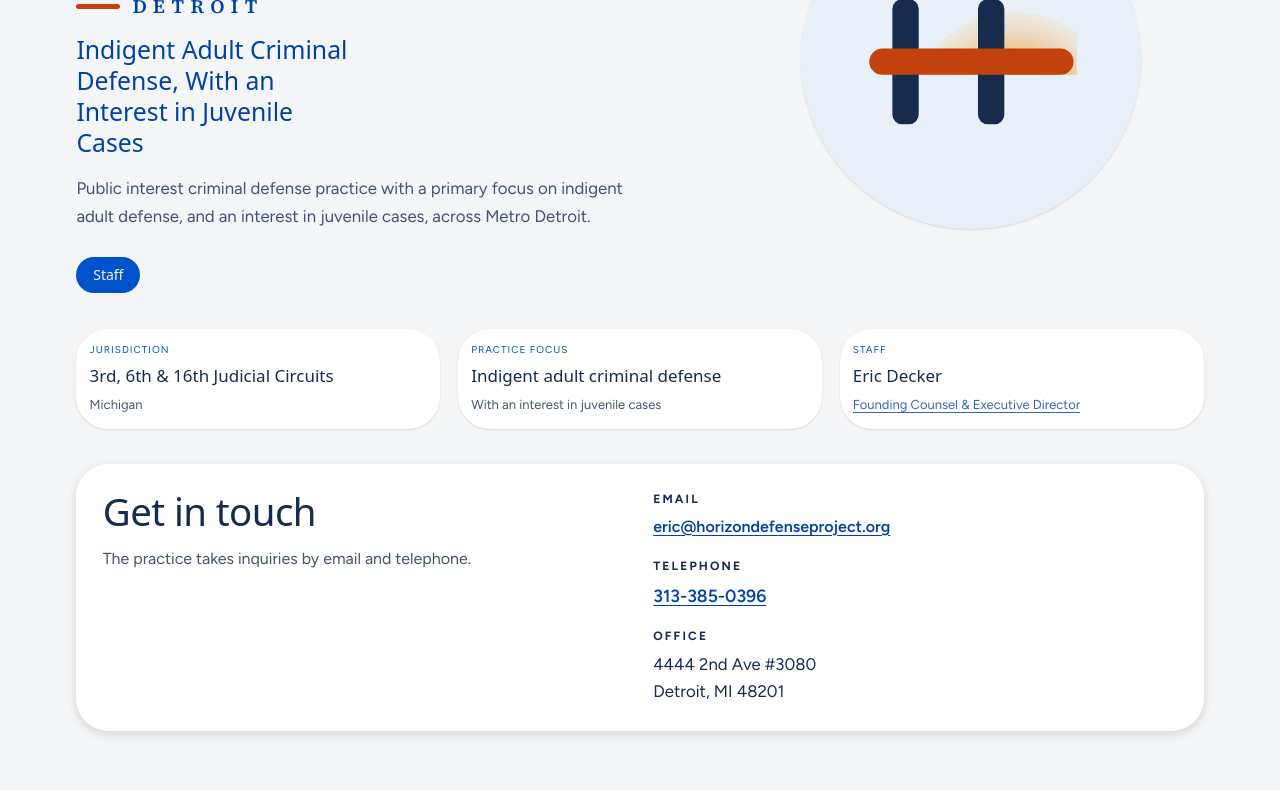
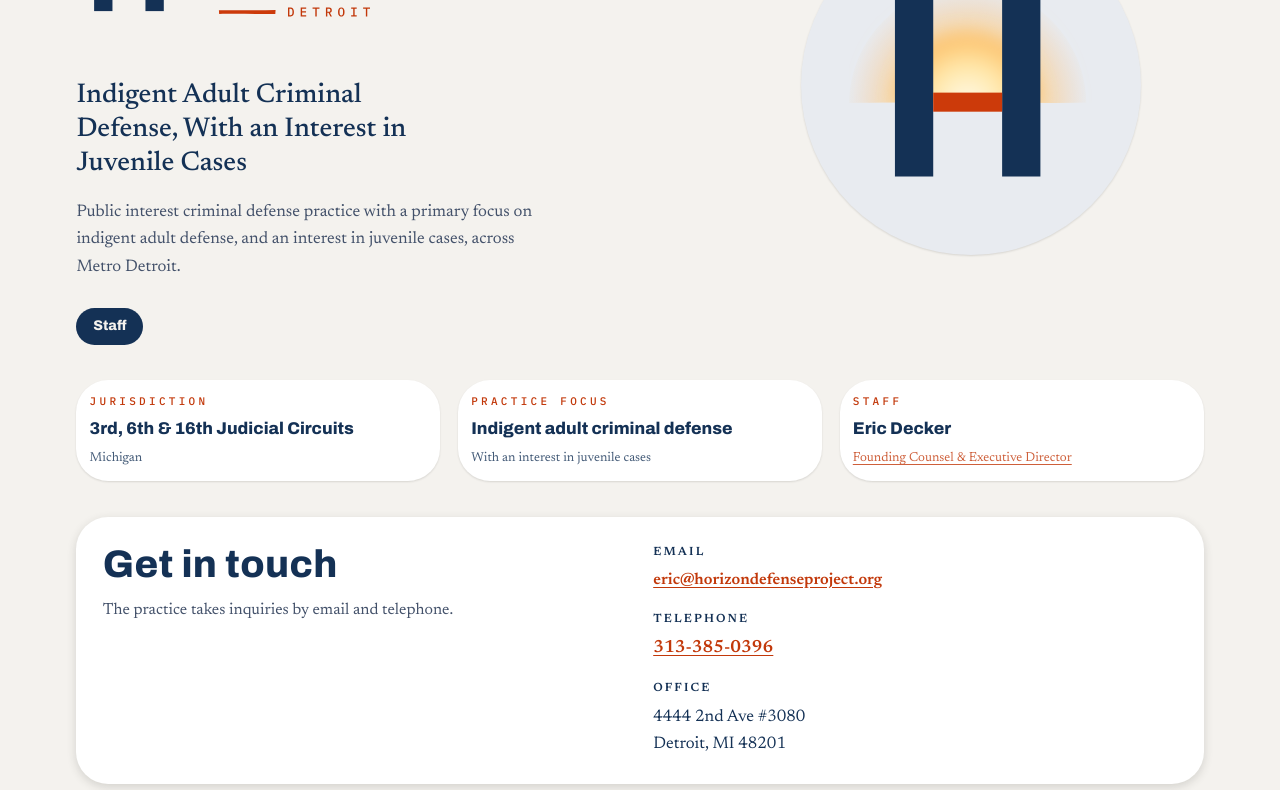
Before and after one commit to erik22233/Horizon-placeholder, a plain HTML site: page index.html in a window 1280 px wide. Shown: the part 283-1073 px from the top of the page. Drawn offline with Linux system fonts and the light colour scheme; a web font is replaced by a local one.

Commit message:
Logo refresh (package 1b+): new mark and lockup, navy/brick palette, Archivo/Newsreader/IBM Plex Mono; no wording changed (his approval 2026-11-18)

```diff
--- a/index.html
+++ b/index.html
@@ -3,8 +3,8 @@
 <head>
 <meta charset="utf-8">
 <meta name="viewport" content="width=device-width, initial-scale=1.0">
-<meta name="theme-color" content="#0052cc" media="(prefers-color-scheme: light)">
-<meta name="theme-color" content="#14171c" media="(prefers-color-scheme: dark)">
+<meta name="theme-color" content="#f4f2ee" media="(prefers-color-scheme: light)">
+<meta name="theme-color" content="#143155" media="(prefers-color-scheme: dark)">
 <title>Horizon Defense Project | Indigent Adult Criminal Defense</title>
 <meta name="description" content="Public interest criminal defense practice with a primary focus on indigent adult defense, and an interest in juvenile cases, across Metro Detroit.">
 <link rel="canonical" href="https://horizondefenseproject.com/">
@@ -27,21 +27,27 @@
 <link rel="stylesheet" href="styles.css">
 <link rel="preconnect" href="https://fonts.googleapis.com">
 <link rel="preconnect" href="https://fonts.gstatic.com" crossorigin>
-<link rel="stylesheet" href="https://fonts.googleapis.com/css2?family=Source+Serif+4:opsz,wght@8..60,400;8..60,600&display=swap">
+
 <style>
   :root {
-    --brand-ink: #172b4d; --brand-ink-700: #0d1a30; --brand-ink-100: #e9eff7;
-    --dawn-1: #c2410c; --dawn-2: #ea8c1b; --dawn-3: #f6c76a;
+    --brand-ink: #143155; --brand-ink-700: #0f2643; --brand-ink-100: #e8ebf0;
+    --link: #c2380a; --link-hover: #cc3a0a; --rule: #cc3a0a;
   }
   @media (prefers-color-scheme: dark) {
     :root {
-      --brand-ink: #e6e9ef; --brand-ink-700: #cdd9ea; --brand-ink-100: #212a38;
-      --dawn-1: #f97316; --dawn-2: #fbaa3c; --dawn-3: #ffd899;
+      --brand-ink: #ece5d8; --brand-ink-700: #f7f3ea; --brand-ink-100: #22436c;
+      --link: #ff8a2a; --link-hover: #ff9a48; --rule: #ff7a14;
     }
   }
+  /* The logo files are fixed-colour SVGs: one per ground, swapped by scheme. */
+  .on-dark { display: none !important; }
+  @media (prefers-color-scheme: dark) {
+    .on-light { display: none !important; }
+    .on-dark { display: block !important; }
+  }
   body { margin: 0; background: var(--color-bg); }
-  a { color: var(--color-accent-700); }
-  a:hover { color: var(--color-accent-600); }
+  a { color: var(--link); }
+  a:hover { color: var(--link-hover); }
   a:focus-visible { outline: 2px solid var(--color-accent); outline-offset: 2px; }
   @media (max-width: 720px) {
     .split { grid-template-columns: 1fr !important; }
@@ -62,10 +68,8 @@
 
   <nav class="nav" style="background: transparent; border: none; padding: var(--space-4) var(--space-6); display: flex; align-items: center; justify-content: space-between; gap: var(--space-4)">
     <a href="#top" style="display: flex; align-items: center; gap: 12px; text-decoration: none; color: var(--brand-ink)">
-      <svg viewBox="0 0 64 64" width="34" height="34" style="display: block; flex: none" aria-hidden="true">
-        <defs><clipPath id="hzN"><rect x="0" y="0" width="80" height="37"></rect></clipPath><radialGradient id="sunN" cx="50%" cy="50%" r="50%"><stop offset="0%" stop-color="var(--dawn-1)" stop-opacity="0.95"></stop><stop offset="52%" stop-color="var(--dawn-2)" stop-opacity="0.6"></stop><stop offset="100%" stop-color="var(--dawn-3)" stop-opacity="0.14"></stop></radialGradient></defs><circle cx="45" cy="50" r="32" fill="url(#sunN)" clip-path="url(#hzN)"></circle><rect x="8" y="14" width="8" height="38" rx="3" fill="var(--brand-ink)"></rect><rect x="34" y="14" width="8" height="38" rx="3" fill="var(--brand-ink)"></rect><rect x="1" y="29" width="62" height="8" rx="4" fill="var(--dawn-1)"></rect>
-      </svg>
-      <span style="font-family: var(--font-body); font-weight: 700; font-size: 13px; letter-spacing: 0.16em; text-transform: uppercase">Horizon Defense Project</span>
+      <img class="on-light" src="assets/mark-light.svg" width="38" height="38" alt="" style="display: block; flex: none"><img class="on-dark" src="assets/mark-dark.svg" width="38" height="38" alt="" style="flex: none">
+      <span style="font-family: var(--font-heading); font-weight: 800; font-size: 15px; letter-spacing: 0.08em; text-transform: uppercase">Horizon Defense Project</span>
     </a>
     <div style="display: flex; align-items: center; gap: var(--space-2)">
       <a class="btn btn-ghost" href="staff.html" style="text-decoration: none; white-space: nowrap">Staff</a>
@@ -80,20 +84,13 @@
       <div style="display: flex; flex-direction: column; gap: var(--space-4); align-items: flex-start">
         <span class="tag" style="height: auto; white-space: nowrap; padding: 5px 14px; background: var(--brand-ink-100); color: var(--brand-ink-700); border: 1px solid var(--brand-ink)">Metro Detroit</span>
 
-        <h1 style="margin: 0; display: flex; flex-direction: column; gap: 0.30em; align-items: flex-start; font-family: 'Source Serif 4', 'Bitstream Charter', Charter, Georgia, 'Times New Roman', serif; font-weight: 600; font-size: clamp(2.1rem, 5.2vw, 3.5rem); line-height: 1; letter-spacing: normal; text-transform: uppercase; color: var(--brand-ink)">
+        <h1 style="margin: 0 0 0 -6.5%; width: min(100%, 560px)">
           <span class="sr-only">Horizon Defense Project — Detroit</span>
-          <span aria-hidden="true" style="display: flex; align-items: baseline; letter-spacing: 0.14em; margin-right: -0.14em; white-space: nowrap">
-            <svg viewBox="0 13 38 39" width="0.656em" height="0.677em" style="display: block; width: 0.656em; height: 0.677em; margin-right: 0.156em; flex: none" focusable="false">
-              <defs><clipPath id="hzH"><rect x="0" y="0" width="80" height="37"></rect></clipPath><radialGradient id="sunH" cx="50%" cy="50%" r="50%"><stop offset="0%" stop-color="var(--dawn-1)" stop-opacity="0.95"></stop><stop offset="52%" stop-color="var(--dawn-2)" stop-opacity="0.6"></stop><stop offset="100%" stop-color="var(--dawn-3)" stop-opacity="0.14"></stop></radialGradient></defs><circle cx="26" cy="45" r="27" fill="url(#sunH)" clip-path="url(#hzH)"></circle><rect x="4" y="14" width="8" height="38" rx="3" fill="var(--brand-ink)"></rect><rect x="26" y="14" width="8" height="38" rx="3" fill="var(--brand-ink)"></rect><rect x="2" y="29" width="34" height="8" rx="4" fill="var(--dawn-1)"></rect>
-            </svg><span>orizon</span>
-          </span>
-          <span aria-hidden="true" style="font-size: 0.615em; letter-spacing: 0.2em; margin-right: -0.2em; white-space: nowrap">Defense Project</span>
-          <span aria-hidden="true" style="display: flex; align-items: center; font-size: 0.344em; gap: 0.667em; margin-top: 0.121em; letter-spacing: 0.34em; margin-right: -0.34em; color: var(--color-accent-700)">
-            <span style="width: 2.24em; height: 0.24em; border-radius: 999px; background: var(--dawn-1); flex: none"></span>Detroit
-          </span>
+          <img class="on-light" src="assets/wordmark-horizontal-light.svg" width="620" height="210" alt="" style="display: block; width: 100%; height: auto">
+          <img class="on-dark" src="assets/wordmark-horizontal-dark.svg" width="620" height="210" alt="" style="width: 100%; height: auto">
         </h1>
 
-        <p style="margin: 0; font-family: var(--font-heading); font-size: clamp(1.15rem, 2.2vw, 1.55rem); line-height: 1.25; color: var(--color-accent-700); max-width: 20ch">Indigent Adult Criminal Defense, With an Interest in Juvenile Cases</p>
+        <p style="margin: 0; font-family: var(--font-body); font-weight: 500; font-size: clamp(1.25rem, 2.4vw, 1.7rem); line-height: 1.25; color: var(--color-accent-700); max-width: 24ch">Indigent Adult Criminal Defense, With an Interest in Juvenile Cases</p>
 
         <p style="margin: 0; font-size: 1.05rem; line-height: 1.65; color: var(--color-neutral-700); max-width: 54ch; text-wrap: pretty">Public interest criminal defense practice with a primary focus on indigent adult defense, and an interest in juvenile cases, across Metro Detroit.</p>
 
@@ -104,9 +101,7 @@
 
       <div aria-hidden="true" style="display: grid; place-items: center; padding: var(--space-6)">
         <div style="width: 100%; max-width: 340px; aspect-ratio: 1; border-radius: 999px; background: var(--brand-ink-100); display: grid; place-items: center; box-shadow: var(--shadow-sm)">
-          <svg viewBox="0 0 64 64" width="62%" height="62%" style="display: block">
-            <defs><clipPath id="hzB"><rect x="0" y="0" width="80" height="37"></rect></clipPath><radialGradient id="sunB" cx="50%" cy="50%" r="50%"><stop offset="0%" stop-color="var(--dawn-1)" stop-opacity="0.95"></stop><stop offset="52%" stop-color="var(--dawn-2)" stop-opacity="0.6"></stop><stop offset="100%" stop-color="var(--dawn-3)" stop-opacity="0.14"></stop></radialGradient></defs><circle cx="45" cy="50" r="32" fill="url(#sunB)" clip-path="url(#hzB)"></circle><rect x="8" y="14" width="8" height="38" rx="3" fill="var(--brand-ink)"></rect><rect x="34" y="14" width="8" height="38" rx="3" fill="var(--brand-ink)"></rect><rect x="1" y="29" width="62" height="8" rx="4" fill="var(--dawn-1)"></rect>
-          </svg>
+          <img class="on-light" src="assets/mark-light.svg" width="64" height="64" alt="" style="display: block; width: 72%; height: auto"><img class="on-dark" src="assets/mark-dark.svg" width="64" height="64" alt="" style="width: 72%; height: auto">
         </div>
       </div>
     </section>
--- a/styles.css
+++ b/styles.css
@@ -1,49 +1,51 @@
 /* Organic — design-system tokens and component classes. This file is the source of truth for the system's look; retune it here and see readme.md. */
-@import url('https://fonts.googleapis.com/css2?family=Caprasimo:wght@400&family=Figtree:wght@400;600;700&display=swap');
+@import url('https://fonts.googleapis.com/css2?family=Archivo:wght@600;800&family=Newsreader:opsz,wght@6..72,400;6..72,500;6..72,600&family=IBM+Plex+Mono:wght@500&display=swap');
 
 :root {
-  --color-bg: #f4f5f7;
+  /* Logo package 1b+ (2026-11-18): navy H #143155, brick crossbar #cc3a0a,
+     DETROIT #c2380a, warm paper #f4f2ee. Accent = navy (buttons, focus);
+     accent-2 = brick (links, rules, the crossbar). */
+  --color-bg: #f4f2ee;
   --color-surface: #ffffff;
-  --color-text: #172b4d;
-  --color-accent: #0052cc;
-  --color-accent-2: #ea8c1b;
-  --color-divider: #dfe1e6;
+  --color-text: #143155;
+  --color-accent: #143155;
+  --color-accent-2: #cc3a0a;
+  --color-divider: #e2ddd3;
 
-  /* Tonal ramps — generated in OKLCH on one shared lightness scale, so the
-     same step of any role matches the others in visual value. */
-  --color-neutral-100: #f4f5f7;
-  --color-neutral-200: #ebecf0;
-  --color-neutral-300: #dfe1e6;
-  --color-neutral-400: #a5adba;
-  --color-neutral-500: #7a8699;
+  --color-neutral-100: #f4f2ee;
+  --color-neutral-200: #ebe7df;
+  --color-neutral-300: #e2ddd3;
+  --color-neutral-400: #a9b0bc;
+  --color-neutral-500: #7d8797;
   --color-neutral-600: #5e6c84;
-  --color-neutral-700: #42526e;
-  --color-neutral-800: #172b4d;
-  --color-neutral-900: #0d1a30;
+  --color-neutral-700: #43516a;
+  --color-neutral-800: #143155;
+  --color-neutral-900: #0b1d35;
 
-  --color-accent-100: #eff4fa;
-  --color-accent-200: #d7e3f4;
-  --color-accent-300: #a3c4f5;
-  --color-accent-400: #5297ff;
-  --color-accent-500: #0f70ff;
-  --color-accent-600: #0056d6;
-  --color-accent-700: #0042a3;
-  --color-accent-800: #002f75;
-  --color-accent-900: #001f4c;
+  --color-accent-100: #eef1f6;
+  --color-accent-200: #d6dde9;
+  --color-accent-300: #a7b5cc;
+  --color-accent-400: #5f7598;
+  --color-accent-500: #2e4b75;
+  --color-accent-600: #1d3c66;
+  --color-accent-700: #143155;
+  --color-accent-800: #0f2643;
+  --color-accent-900: #0b1d35;
 
-  --color-accent-2-100: #fdf3e2;
-  --color-accent-2-200: #fae3bd;
-  --color-accent-2-300: #f6c76a;
-  --color-accent-2-400: #f0a93a;
-  --color-accent-2-500: #ea8c1b;
-  --color-accent-2-600: #d1740f;
-  --color-accent-2-700: #c2410c;
-  --color-accent-2-800: #8f300a;
-  --color-accent-2-900: #5c1f06;
+  --color-accent-2-100: #fbede6;
+  --color-accent-2-200: #f6d3c2;
+  --color-accent-2-300: #eba788;
+  --color-accent-2-400: #de7547;
+  --color-accent-2-500: #cc3a0a;
+  --color-accent-2-600: #c2380a;
+  --color-accent-2-700: #a92f08;
+  --color-accent-2-800: #7f2306;
+  --color-accent-2-900: #521604;
 
-  --font-heading: "Caprasimo", system-ui, sans-serif;
-  --font-heading-weight: 400;
-  --font-body: "Figtree", system-ui, sans-serif;
+  --font-heading: "Archivo", system-ui, sans-serif;
+  --font-heading-weight: 800;
+  --font-body: "Newsreader", Georgia, "Times New Roman", serif;
+  --font-mono: "IBM Plex Mono", ui-monospace, monospace;
 
   --space-1: 4.4px;
   --space-2: 8.8px;
@@ -79,10 +81,10 @@ h1, h2, h3, h4 { font-family: var(--font-heading); font-weight: var(--font-headi
    ══════════════════════════════════════════════════════════════════════ */
 
 *, *::before, *::after { box-sizing: border-box; }
-body { margin: 0; font-size: 15px; line-height: 1.55; font-weight: 400; }
+body { margin: 0; font-size: 17px; line-height: 1.55; font-weight: 400; }
 h1, h2, h3, h4, h5, h6 {
   font-family: var(--font-heading); font-weight: var(--font-heading-weight);
-  line-height: 1.12; letter-spacing: -0.015em; margin: 0 0 var(--space-2);
+  line-height: 1.12; letter-spacing: 0.01em; margin: 0 0 var(--space-2);
 }
 h1 { font-size: 42px; }
 h2 { font-size: 32px; }
@@ -181,7 +183,7 @@ textarea.input { min-height: 90px; resize: vertical; }
   display: flex; flex-direction: column; gap: var(--space-2);
   padding: var(--space-3); border-radius: var(--radius-md); background: var(--color-surface);
 }
-.card-kicker { font-size: 10px; letter-spacing: 0.1em; text-transform: uppercase; color: var(--color-accent); }
+.card-kicker { font-family: var(--font-mono); font-weight: 500; font-size: 11px; letter-spacing: 0.3em; text-transform: uppercase; color: var(--color-accent-2-600); }
 .card-title {
   font-family: var(--font-heading); font-weight: var(--font-heading-weight);
   font-size: 17px; line-height: 1.2;
@@ -255,48 +257,49 @@ textarea.input { min-height: 90px; resize: vertical; }
 .btn, .tag, .seg, .input { border-radius: 999px; }
 .input { padding-inline: 14px; }
 
-/* Dark mode. The CRM's own dark tokens (templates/base.html), mapped onto the
-   same names the light block uses, so the site and the case board stay one
-   palette. Ramps invert: the stops the pages read as text (600/700/800,
+/* Dark mode. The logo package's navy-background palette, mapped onto the
+   same names the light block uses. Ramps invert: the stops the pages read as text (600/700/800,
    neutral 700/800) go light, the stops they read as fills (100/200) go dark. */
 @media (prefers-color-scheme: dark) {
   :root {
-    --color-bg: #14171c;
-    --color-surface: #1d2127;
-    --color-text: #e6e9ef;
-    --color-divider: #2d323b;
-    --color-neutral-100: #1d2127;
-    --color-neutral-200: #242932;
-    --color-neutral-300: #2d323b;
-    --color-neutral-400: #4a5260;
-    --color-neutral-500: #6b7484;
-    --color-neutral-600: #99a2b3;
-    --color-neutral-700: #b6bfcd;
-    --color-neutral-800: #dfe3ea;
-    --color-neutral-900: #f0f2f6;
-    --color-accent: #6ea8ff;
-    --color-accent-100: #16233a;
-    --color-accent-200: #1c2e4d;
-    --color-accent-300: #274168;
-    --color-accent-400: #3f6ba8;
-    --color-accent-500: #5590d6;
-    --color-accent-600: #8bbcff;
-    --color-accent-700: #a8ccff;
-    --color-accent-800: #cbdfff;
-    --color-accent-900: #e4eeff;
-    --color-accent-2: #fbaa3c;
-    --color-accent-2-100: #2a1e0d;
-    --color-accent-2-200: #3d2c12;
-    --color-accent-2-300: #5c421a;
-    --color-accent-2-400: #8a6425;
-    --color-accent-2-500: #b98634;
-    --color-accent-2-600: #f97316;
-    --color-accent-2-700: #fbaa3c;
-    --color-accent-2-800: #ffd899;
-    --color-accent-2-900: #ffe9c4;
-    --shadow-sm: 0 1px 2px rgba(0, 0, 0, 0.5);
-    --shadow-md: 0 3px 10px rgba(0, 0, 0, 0.55);
-    --shadow-lg: 0 12px 32px rgba(0, 0, 0, 0.62);
+    /* The logo's navy-background colours: ground #143155, text #ece5d8,
+       crossbar orange #ff7a14, DETROIT #ff8a2a. */
+    --color-bg: #143155;
+    --color-surface: #1b3b63;
+    --color-text: #ece5d8;
+    --color-divider: #2c4a72;
+    --color-neutral-100: #1b3b63;
+    --color-neutral-200: #22436c;
+    --color-neutral-300: #2c4a72;
+    --color-neutral-400: #4d6688;
+    --color-neutral-500: #7487a3;
+    --color-neutral-600: #a9b4c4;
+    --color-neutral-700: #c9cdd2;
+    --color-neutral-800: #ece5d8;
+    --color-neutral-900: #f7f3ea;
+    --color-accent: #ece5d8;
+    --color-accent-100: #1b3b63;
+    --color-accent-200: #22436c;
+    --color-accent-300: #34557f;
+    --color-accent-400: #5a7398;
+    --color-accent-500: #a9b4c4;
+    --color-accent-600: #f7f3ea;
+    --color-accent-700: #ece5d8;
+    --color-accent-800: #ece5d8;
+    --color-accent-900: #f7f3ea;
+    --color-accent-2: #ff7a14;
+    --color-accent-2-100: #3a2a1c;
+    --color-accent-2-200: #55361c;
+    --color-accent-2-300: #8a4d1c;
+    --color-accent-2-400: #c4651a;
+    --color-accent-2-500: #ff7a14;
+    --color-accent-2-600: #ff8a2a;
+    --color-accent-2-700: #ff9a48;
+    --color-accent-2-800: #ffc28c;
+    --color-accent-2-900: #ffe2c6;
+    --shadow-sm: 0 1px 2px rgba(0, 0, 0, 0.35);
+    --shadow-md: 0 3px 10px rgba(0, 0, 0, 0.4);
+    --shadow-lg: 0 12px 32px rgba(0, 0, 0, 0.5);
   }
   /* brightness(1.1) is a glare on a dark ground */
   .washed { filter: saturate(0.6) contrast(0.85) brightness(0.92) opacity(0.94); }
```
Also changed, not shown: ai-use-policy.html (+18 -25 lines), office-app.html (+17 -24 lines), staff.html (+19 -26 lines), assets/apple-touch-icon.png, assets/favicon-32.png, assets/logo-mark.svg, assets/mark-dark.svg (added), assets/mark-light.svg (added), assets/og.png, assets/wordmark-horizontal-dark.svg (added), assets/wordmark-horizontal-light.svg (added).
